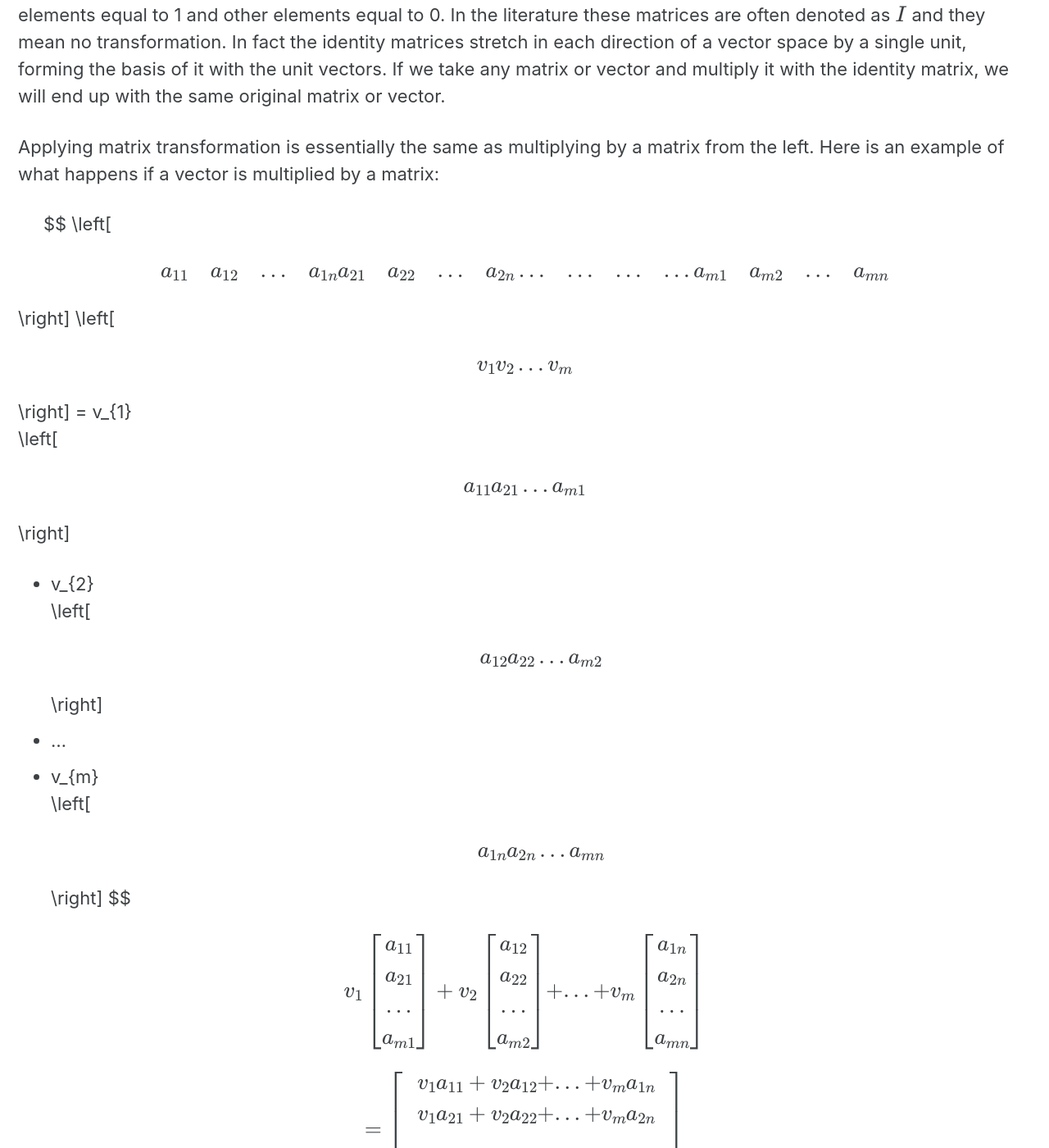
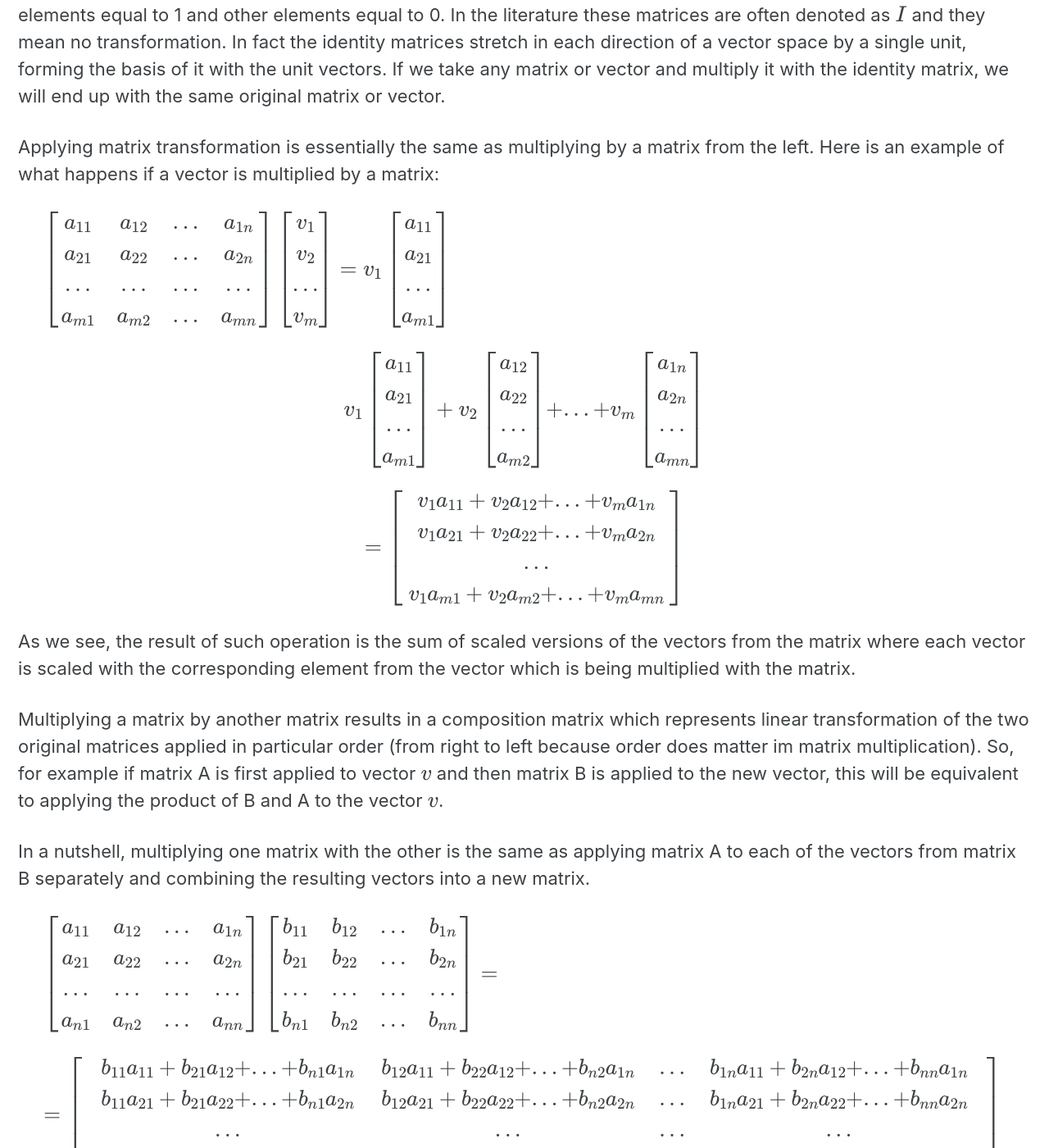
Before and after one commit to vzahorui/vzahorui.github.io, a Jekyll site: the page built from _posts/2020-07-08-linear-transformations.md, in a window 1280 px wide and 1400 px high, scrolled down 1709 px. Shown: the whole window at 82% size. Built offline with Jekyll 4.4.1, drawn with Linux system fonts in a browser that asks for light colours; cached includes are drawn as plain includes; nearby versions of some CDN libraries; formulas are drawn with MathJax 3.

Commit message:
Update 2020-07-08-linear-transformations.md

```diff
--- a/_posts/2020-07-08-linear-transformations.md
+++ b/_posts/2020-07-08-linear-transformations.md
@@ -48,21 +48,6 @@ a_{11} \\
 a_{21} \\
 ... \\
 a_{m1}
-\end{array} \right]
-+ v_{2}
-\left[\begin{array}{c}
-a_{12} \\
-a_{22} \\
-... \\
-a_{m2}
-\end{array} \right]
-+ ...
-+ v_{m}
-\left[\begin{array}{c}
-a_{1n} \\
-a_{2n} \\
-... \\
-a_{mn}
 \end{array} \right]
 $$
 
@@ -123,6 +108,7 @@ b_{n1} & b_{n2} & ... & b_{nn}
 \end{array} \right] =
 $$
 
+&nbsp;&nbsp;&nbsp;&nbsp;
 $$
 = \left[\begin{array}{cccc}
 b_{11} a_{11} + b_{21} a_{12} + ... + b_{n1} a_{1n} & b_{12} a_{11} + b_{22} a_{12} + ... + b_{n2} a_{1n} & ... & b_{1n} a_{11} + b_{2n} a_{12} + ... + b_{nn} a_{1n} \\
```
